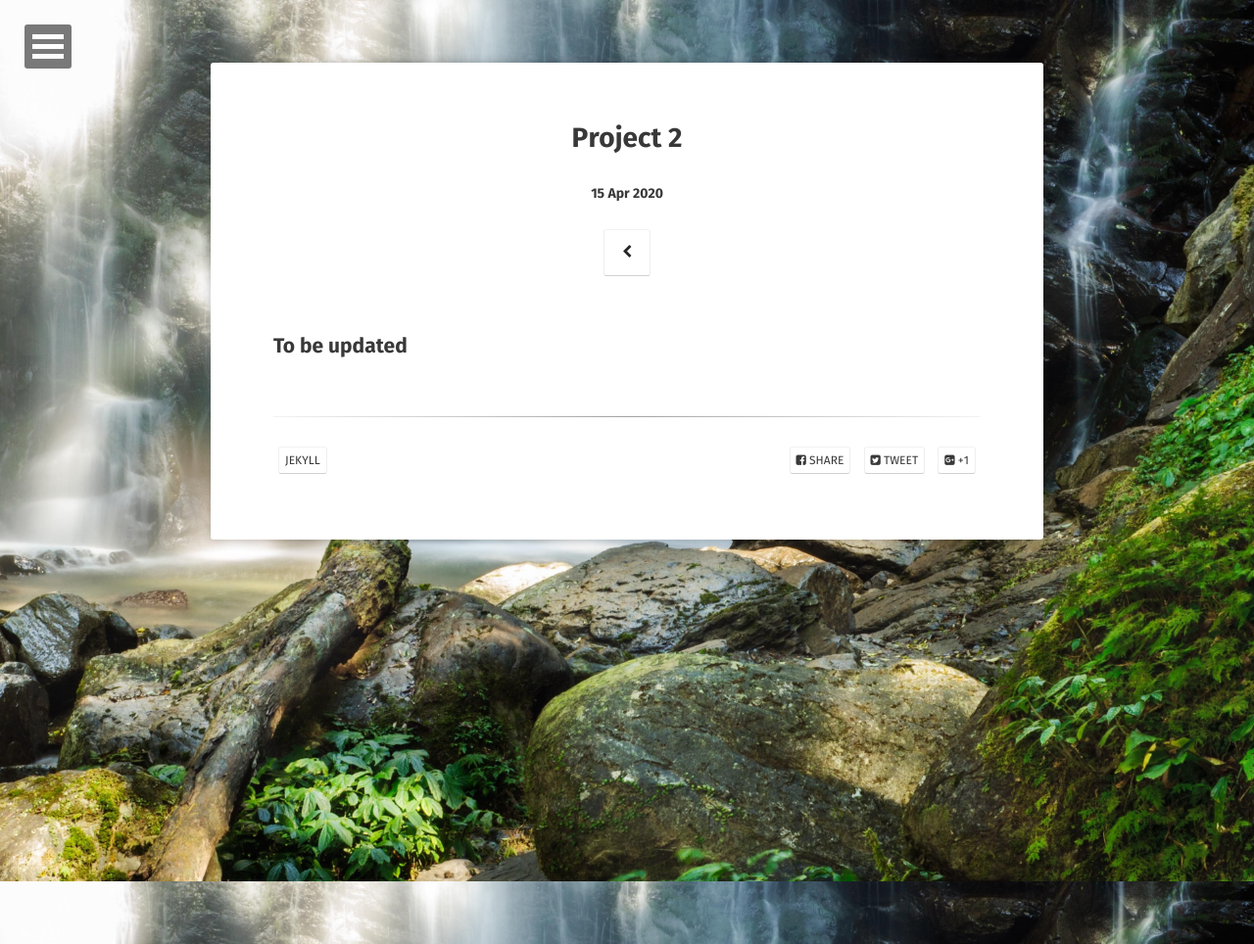
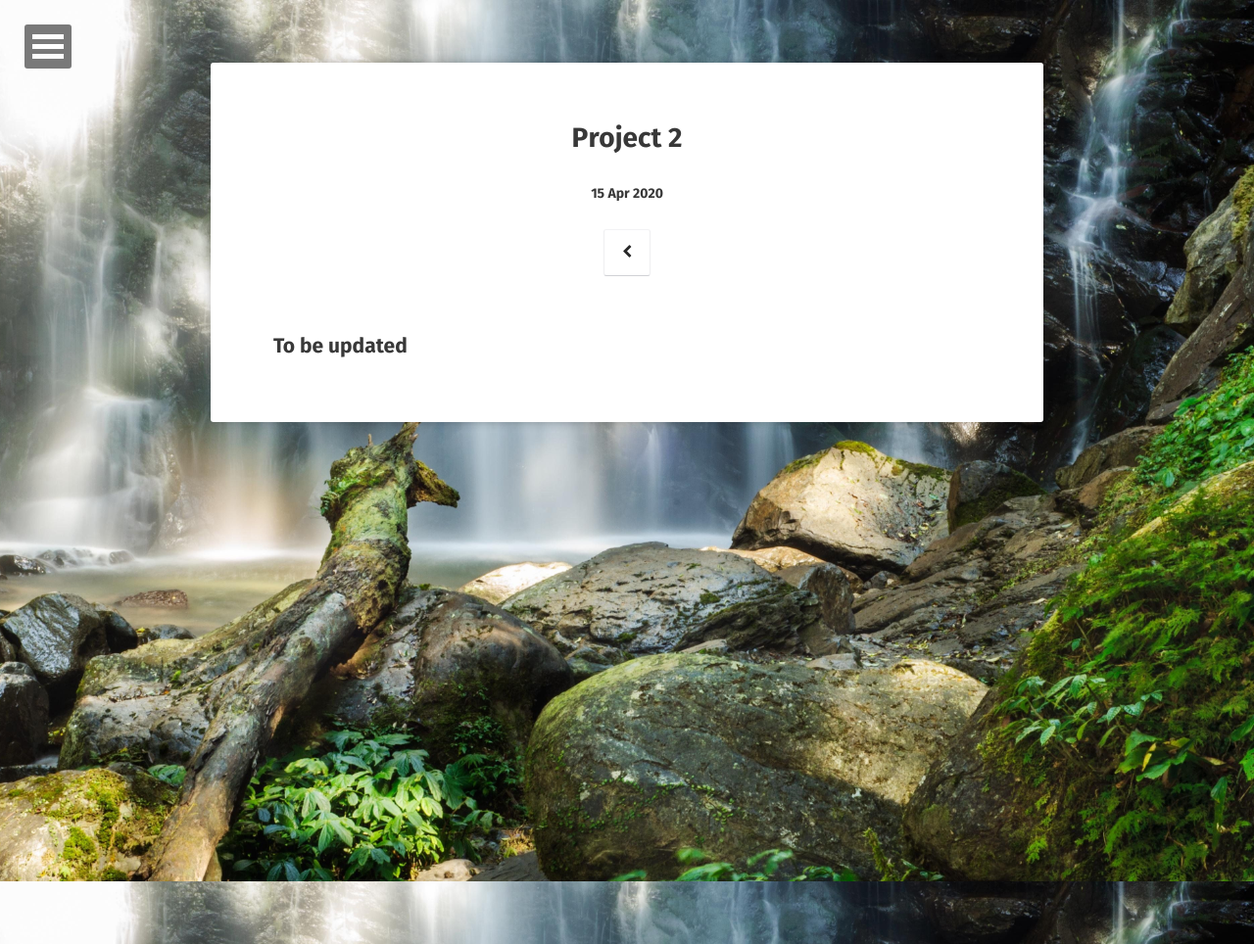
Before and after one commit to rbnyng/webpage, a Jekyll site: the page built from _posts/2022-04-16-project2.md, in a window 1280 px wide. Shown: the whole page at 98% size. Built offline with Jekyll 4.4.1, drawn with Linux system fonts in a browser that asks for light colours; some web fonts are replaced.

Commit message:
remove social buttons

```diff
--- a/_layouts/post.html
+++ b/_layouts/post.html
@@ -33,8 +33,8 @@ layout: compress
                     </a>
                 </div>
                 {{ content }}
-                <div class="entry-meta">
-                {% include meta.html %}
+                <!--<div class="entry-meta">-->
+                <!--{% include meta.html %}-->
                 </div>
             </div>
         </div>
```
